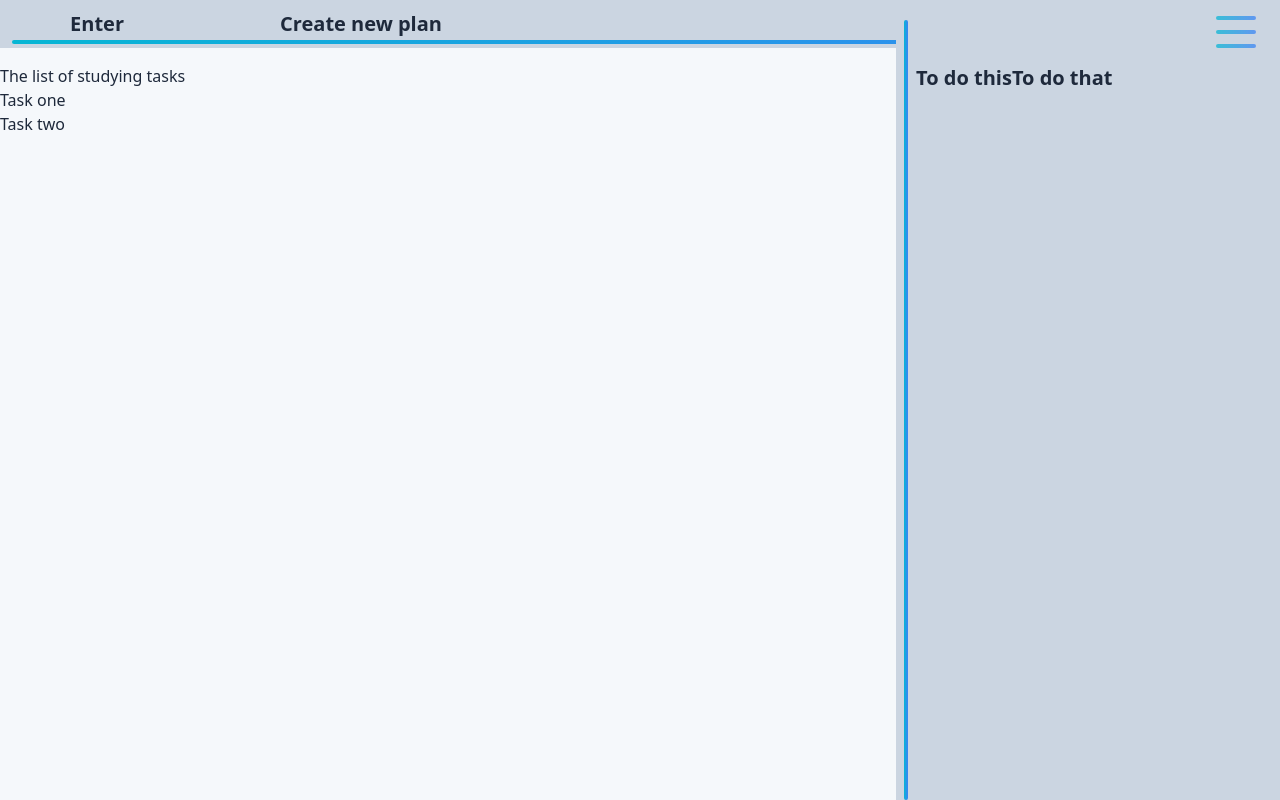
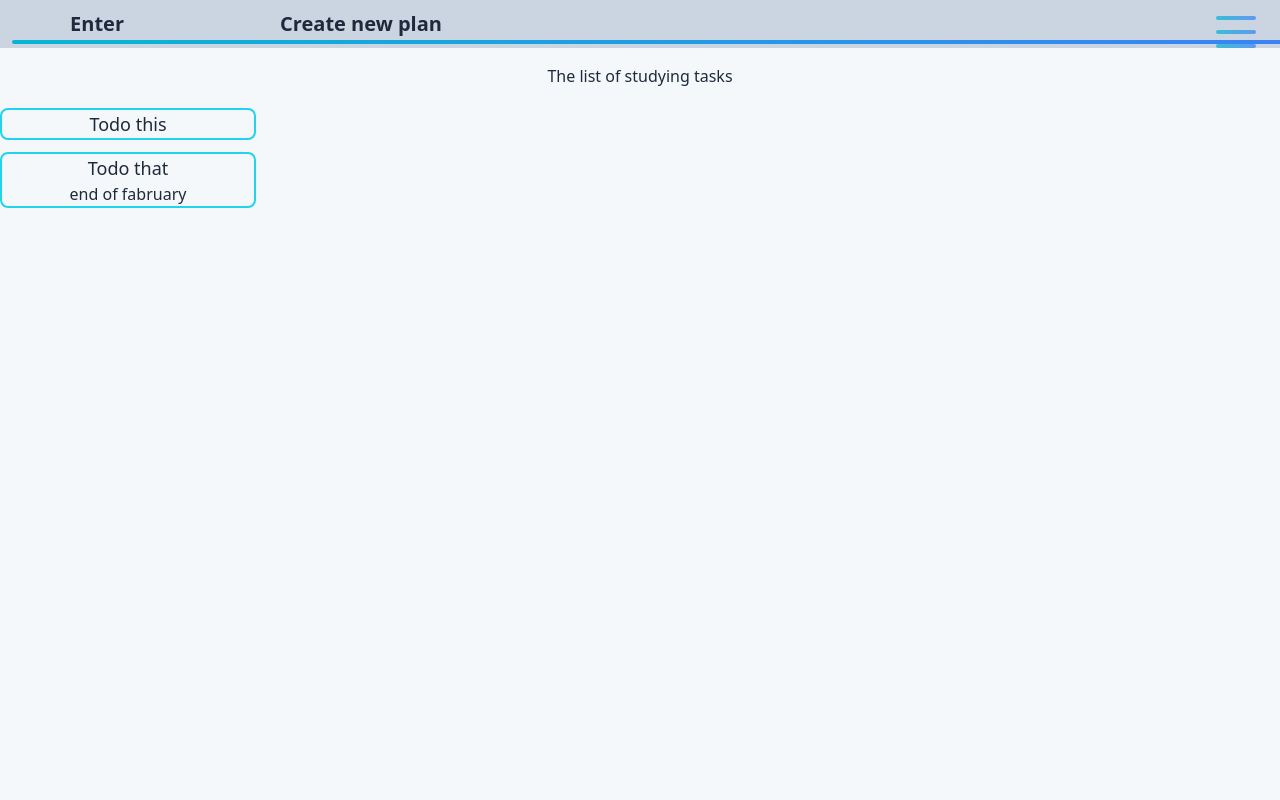
Before and after one commit to marinazonz/studdy-planner, a React (Create React App) app: page / in a window 1280 px wide. Built offline with nearby package versions, Linux system fonts and the light colour scheme.

Commit message:
Add list of task and sidebar

```diff
--- a/src/App.js
+++ b/src/App.js
@@ -1,14 +1,22 @@
-import Header from "./components/Header.js";
-import SummaryOfPlans from "./components/SummaryOfPlans.js";
+import { useState } from "react";
+
+import Header from "./components/Header/Header.js";
+import SummaryOfPlans from "./components/Plans/SummaryOfPlans.js";
 import Schedule from "./components/Schedule.js";
 import Reminder from "./components/Reminder.js";
 
 function App() {
+    const [reminderIsShown, setReminderIsShown] = useState(false);
+
+    const openReminderHandler = () => {
+        setReminderIsShown(!reminderIsShown);
+    };
+
     return (
         <>
-            <Header />
+            <Header onClickBurger={openReminderHandler} />
             <div className='w-full h-0.5 md:h-1 mx-3 mt-5 rounded-lg fixed top-5 bg-gradient-to-r from-cyan-500 to-blue-500'></div>
-            <Reminder />
+            {reminderIsShown && <Reminder />}
             <SummaryOfPlans />
             <Schedule />
         </>
--- a/src/components/Header.js
+++ /dev/null
@@ -1,16 +0,0 @@
-const Header = () => {
-    //Enter - option for sign in and log in with veryfication
-    //oportunity to turn on/off dark mode
-
-    //on the left side - reminder section with the plan for the day and what to do. when its closed - it goes as design
-    return (
-        <header className='font-sans text-slate-800 w-full h-12 bg-slate-300 font-bold text-base fixed top-0 left-0 right-0 md:text-xl'>
-            <nav className='h-full max-w-xs md:max-w-lg flex flex-wrap justify-around list-none content-center'>
-                <li className='mr-4'>Enter</li>
-                <li>Create new plan</li>
-            </nav>
-        </header>
-    );
-};
-
-export default Header;
--- /dev/null
+++ b/src/components/Header/Header.js
@@ -0,0 +1,21 @@
+import BurgerBt from "./burgerBt";
+
+const Header = (props) => {
+    //Enter - option for sign in and log in with veryfication
+    //oportunity to turn on/off dark mode
+
+    //on the left side - reminder section with the plan for the day and what to do. when its closed - it goes as design
+    return (
+        <>
+            <header className='font-sans text-slate-800 w-full h-12 bg-slate-300 font-bold text-base fixed top-0 left-0 right-0 md:text-xl'>
+                <nav className='h-full max-w-[16rem] md:max-w-lg flex flex-wrap justify-around list-none content-center'>
+                    <li className='mr-4'>Enter</li>
+                    <li>Create new plan</li>
+                </nav>
+            </header>
+            <BurgerBt onClickBurger={props.onClickBurger} />
+        </>
+    );
+};
+
+export default Header;
--- /dev/null
+++ b/src/components/Header/burgerBt.js
@@ -0,0 +1,14 @@
+const BurgerBt = (props) => {
+    return (
+        <div
+            className='fixed right-0 top-2 flex flex-col justify-between w-12 h-6 cursor-pointer xl:h-8 xl:top-4 xl:w-16 z-50 opacity-100 '
+            onClick={props.onClickBurger}
+        >
+            <span className='h-1 w-8 xl:w-10 animate-pulse rounded-md bg-gradient-to-r from-cyan-500 to-blue-500'></span>
+            <span className='h-1 w-8 xl:w-10 animate-pulse rounded-md bg-gradient-to-r from-cyan-500 to-blue-500'></span>
+            <span className='h-1 w-8 xl:w-10 animate-pulse rounded-md bg-gradient-to-r from-cyan-500 to-blue-500'></span>
+        </div>
+    );
+};
+
+export default BurgerBt;
--- /dev/null
+++ b/src/components/Plans/SummaryOfPlans.js
@@ -0,0 +1,44 @@
+import StudyPlan from "./studyPlan";
+
+const Dummy_Tasks = [
+    {
+        id: "1",
+        title: "Todo this",
+        importance: "not importante",
+        deadLine: "",
+    },
+    {
+        id: "2",
+        title: "Todo that",
+        importance: "importante",
+        deadLine: "end of fabruary",
+    },
+];
+
+const SummaryOfPlans = () => {
+    //here will be the option of adding a new plan of study(task, what you want to do/to study)
+    //option to delete the task
+    //option to add deadline for the task
+    //option fo sorting tasks
+    //like todo list, what later will be converted to the calendar -> notifications?!
+    return (
+        <section className='font-sans text-slate-800 mt-16'>
+            <h1 className='text-center mb-5 font-medium'>
+                The list of studying tasks
+            </h1>
+            <ul className='flex flex-wrap flex-col justify-around max-h-40 md:max-h-60'>
+                {Dummy_Tasks.map((task) => (
+                    <StudyPlan
+                        key={task.id}
+                        id={task.id}
+                        title={task.title}
+                        importance={task.importance}
+                        deadLine={task.deadLine}
+                    />
+                ))}
+            </ul>
+        </section>
+    );
+};
+
+export default SummaryOfPlans;
--- /dev/null
+++ b/src/components/Plans/studyPlan.js
@@ -0,0 +1,14 @@
+const StudyPlan = (props) => {
+    return (
+        <li className='w-64 text-center mb-3 border-2 border-cyan-400 rounded-lg'>
+            <h2 className='font-medium text-lg'>{props.title}</h2>
+            <span
+                id='importance'
+                className='rounded-full w-1 h-1 bg-red-500'
+            ></span>
+            <p>{props.deadLine}</p>
+        </li>
+    );
+};
+
+export default StudyPlan;
--- a/src/components/Reminder.js
+++ b/src/components/Reminder.js
@@ -1,12 +1,7 @@
 const Reminder = () => {
     return (
-        <section className='font-sans text-slate-800 h-full w-32 md:max-w-5xl md:w-96 md:text-xl bg-slate-300 font-bold text-base absolute right-0 inset-y-0 flex'>
+        <section className='font-sans text-slate-800 h-full w-32 md:max-w-5xl md:w-96 md:text-xl bg-slate-300 font-bold text-base absolute right-0 inset-y-0 flex transition ease-in-out duration-700 opacity-80 z-40'>
             <div className='w-0.5 md:w-1 rounded-lg bg-gradient-to-r from-cyan-500 to-blue-500 mt-5 mx-2'></div>
-            <div className='fixed right-0 top-3 place-self-center flex flex-col justify-between w-12 h-6 cursor-pointer z-50 xl:h-8 xl:top-4 xl:w-16'>
-                <span className='block h-1 w-8 xl:w-10 animate-pulse rounded-md bg-gradient-to-r from-cyan-500 to-blue-500'></span>
-                <span className='block h-1 w-8 xl:w-10 animate-pulse rounded-md bg-gradient-to-r from-cyan-500 to-blue-500'></span>
-                <span className='block h-1 w-8 xl:w-10 animate-pulse rounded-md bg-gradient-to-r from-cyan-500 to-blue-500'></span>
-            </div>
             <ul className='mt-16 flex justify-start flex-wrap content-start'>
                 <li>To do this</li>
                 <li>To do that</li>
--- a/src/components/SummaryOfPlans.js
+++ /dev/null
@@ -1,16 +0,0 @@
-const SummaryOfPlans = () => {
-    //here will be the option of adding a new plan of study(task, what you want to do/to study)
-    //option to delete the task
-    //option to add deadline for the task
-    //option fo sorting tasks
-    //like todo list, what later will be converted to the calendar -> notifications?!
-    return (
-        <section className='font-sans text-slate-800 mt-16'>
-            <h1>The list of studying tasks</h1>
-            <div>Task one</div>
-            <div>Task two</div>
-        </section>
-    );
-};
-
-export default SummaryOfPlans;
```
